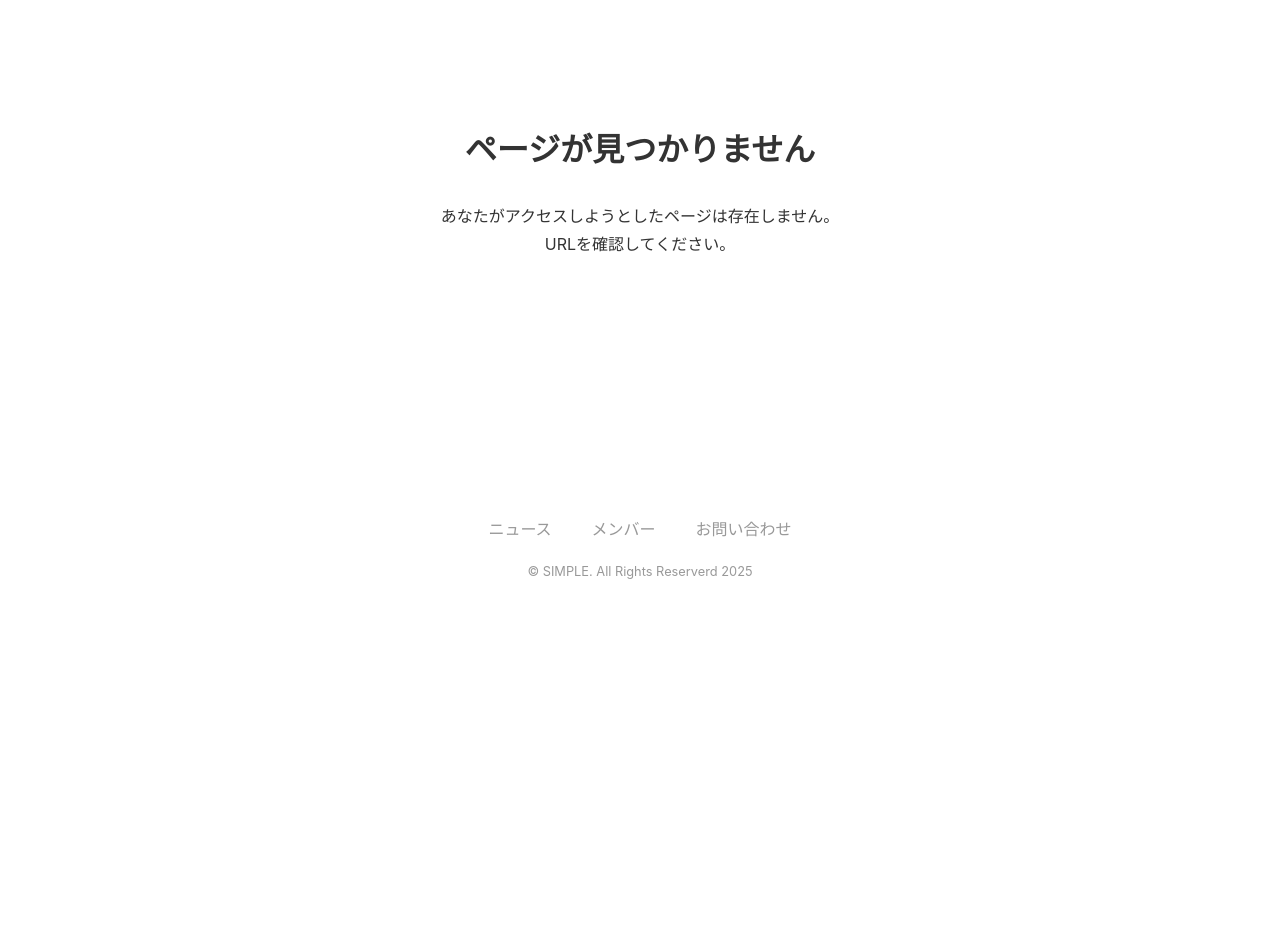
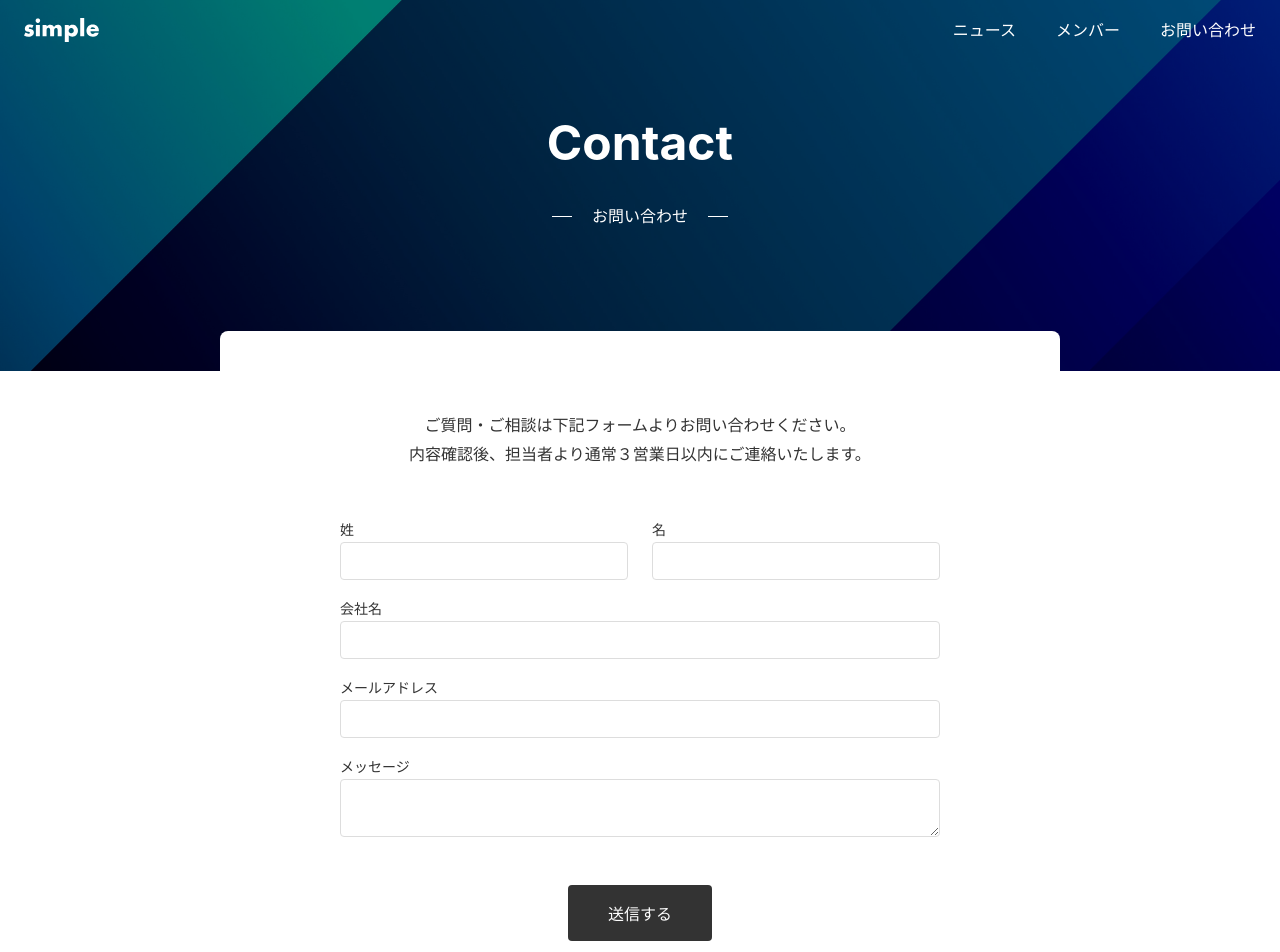
Before and after one commit to studio02-sannomiya/my-next-project, a Next.js app: page /contact in a window 1280 px wide. Before the commit this address had no page. Shown: the top 952 px of the page. Before the commit the page ends 800 px from the top, so only its background shows below. Built offline with nearby package versions, Linux system fonts and the light colour scheme.

Commit message:
9章まで完了

```diff
--- /dev/null
+++ b/app/_actions/contact.tsx
@@ -0,0 +1,60 @@
+"use server";
+
+function validateEmail(email: string){
+    const pattern = /^[^\s@]+@[^\s@]+\.[^\s@]+$/;
+    return pattern.test(email);
+}
+
+export async function createContactData(_prevState: any , formData:FormData){
+    const rawFormData = {
+        lastname: formData.get("lastname") as string,
+        firstname: formData.get("firstname") as string,
+        company: formData.get("company") as string,
+        email: formData.get("email") as string,
+        message: formData.get("message") as string,
+    };
+
+    if (!rawFormData.lastname){
+        return {
+            status: "error",
+            message: "姓を入力してください",
+        }
+    }
+
+        if (!rawFormData.firstname){
+        return {
+            status: "error",
+            message: "名を入力してください",
+        }
+    }
+
+        if (!rawFormData.company){
+        return {
+            status: "error",
+            message: "会社名を入力してください",
+        }
+    }
+
+        if (!rawFormData.email){
+        return {
+            status: "error",
+            message: "メールアドレスを入力してください",
+        }
+    }
+
+        if (!validateEmail(rawFormData.email)){
+        return {
+            status: "error",
+            message: "メールアドレスの形式が間違っています",
+        }
+    }
+
+        if (!rawFormData.message){
+        return {
+            status: "error",
+            message: "メッセージを入力してください",
+        }
+    }
+
+    return { status: "success" , message: "OK"};
+}
--- /dev/null
+++ b/app/_components/ContactForm/ContactForm.module.css
@@ -0,0 +1,73 @@
+.form {
+  max-width: 600px;
+  margin: 0 auto;
+}
+
+.item {
+  display: flex;
+  flex-direction: column;
+  flex: 1;
+  padding: 8px 0;
+}
+
+.horizontal {
+  display: flex;
+  justify-content: flex-start;
+  align-items: center;
+  width: 100%;
+  gap: 24px;
+}
+
+.label {
+  font-size: 14px;
+}
+
+.textfield {
+  border: 1px solid var(--color-border);
+  padding: 8px;
+  border-radius: 4px;
+  line-height: 1.5;
+  width: 100%;
+}
+
+.textarea {
+  border: 1px solid var(--color-border);
+  padding: 8px;
+  border-radius: 4px;
+  line-height: 1.5;
+  width: 100%;
+}
+
+.actions {
+  text-align: center;
+  margin-top: 40px;
+}
+
+.button {
+  border: none;
+  background-color: var(--color-button-primary);
+  padding: 16px 40px;
+  font-size: 16px;
+  border-radius: 4px;
+  color: var(--color-text-unpainted);
+  cursor: pointer;
+}
+
+.success {
+  background-color: var(--color-bg-sub);
+  text-align: center;
+  padding: 40px;
+  border-radius: var(--border-radius);
+}
+
+.error {
+  color: var(--color-text-error);
+  font-size: 14px;
+  margin-bottom: 8px;
+}
+
+@media (max-width: 640px) {
+  .success {
+    text-align: left;
+  }
+}
--- /dev/null
+++ b/app/_components/ContactForm/ContactForm.tsx
@@ -0,0 +1,86 @@
+"use client";
+
+import { createContactData } from "@/app/_actions/contact";
+import { useFormState } from "react-dom";
+import styles from "./ContactForm.module.css";
+
+const initialState = {
+  status: "",
+  message: "",
+};
+
+export default function ContactForm() {
+  const [state, formAction] = useFormState(createContactData, initialState);
+  console.log(state);
+  if (state.status === "success") {
+    return (
+      <p className={styles.success}>
+        お問い合わせいただき、ありがとうございます。
+        <br />
+        お返事まで今しばらくお待ちください。
+      </p>
+    );
+  }
+  return (
+    <form className={styles.form} action={formAction}>
+      <div className={styles.horizontal}>
+        <div className={styles.item}>
+          <label className={styles.label} htmlFor="lastname">
+            姓
+          </label>
+          <input
+            className={styles.textfield}
+            type="text"
+            id="lastname"
+            name="lastname"
+          />
+        </div>
+        <div className={styles.item}>
+          <label className={styles.label} htmlFor="firstname">
+            名
+          </label>
+          <input
+            className={styles.textfield}
+            type="text"
+            id="firstname"
+            name="firstname"
+          />
+        </div>
+      </div>
+      <div className={styles.item}>
+        <label className={styles.label} htmlFor="company">
+          会社名
+        </label>
+        <input
+          className={styles.textfield}
+          type="text"
+          id="company"
+          name="company"
+        />
+      </div>
+      <div className={styles.item}>
+        <label className={styles.label} htmlFor="email">
+          メールアドレス
+        </label>
+        <input
+          className={styles.textfield}
+          type="text"
+          id="email"
+          name="email"
+        />
+      </div>
+      <div className={styles.item}>
+        <label className={styles.label} htmlFor="message">
+          メッセージ
+        </label>
+        <textarea className={styles.textarea} id="message" name="message" />
+      </div>
+      <div className={styles.actions}>
+        {state.status === "error" && (
+          <p className={styles.error}>{state.message}</p>
+        )}
+        <input type="submit" value="送信する" className={styles.button} />
+      </div>
+    </form>
+  );
+}
--- /dev/null
+++ b/app/contact/layout.tsx
@@ -0,0 +1,17 @@
+import Hero from "../_components/Hero/Hero";
+import Sheet from "../_components/Sheet/Sheet";
+
+type Props = {
+  children: React.ReactNode;
+};
+
+export default function RootLayout({ children }: Props) {
+  return (
+    <>
+      <Hero title="Contact" sub="お問い合わせ" />
+      <Sheet>
+        {children}
+        </Sheet>
+    </>
+  );
+}
--- /dev/null
+++ b/app/contact/page.module.css
@@ -0,0 +1,10 @@
+.text {
+  text-align: center;
+  margin-bottom: 40px;
+}
+
+@media (max-width: 640px) {
+  .text {
+    text-align: left;
+  }
+}
--- /dev/null
+++ b/app/contact/page.tsx
@@ -0,0 +1,17 @@
+import ContactForm from "../_components/ContactForm/ContactForm"
+import styles from "./page.module.css"
+
+export default function Page() {
+    return (
+        <div className={styles.container}>
+            <p className={styles.text}>
+                ご質問・ご相談は下記フォームよりお問い合わせください。
+                <br />
+                内容確認後、担当者より通常３営業日以内にご連絡いたします。
+            </p>
+
+            <ContactForm />
+
+        </div>
+    )
+}
```
